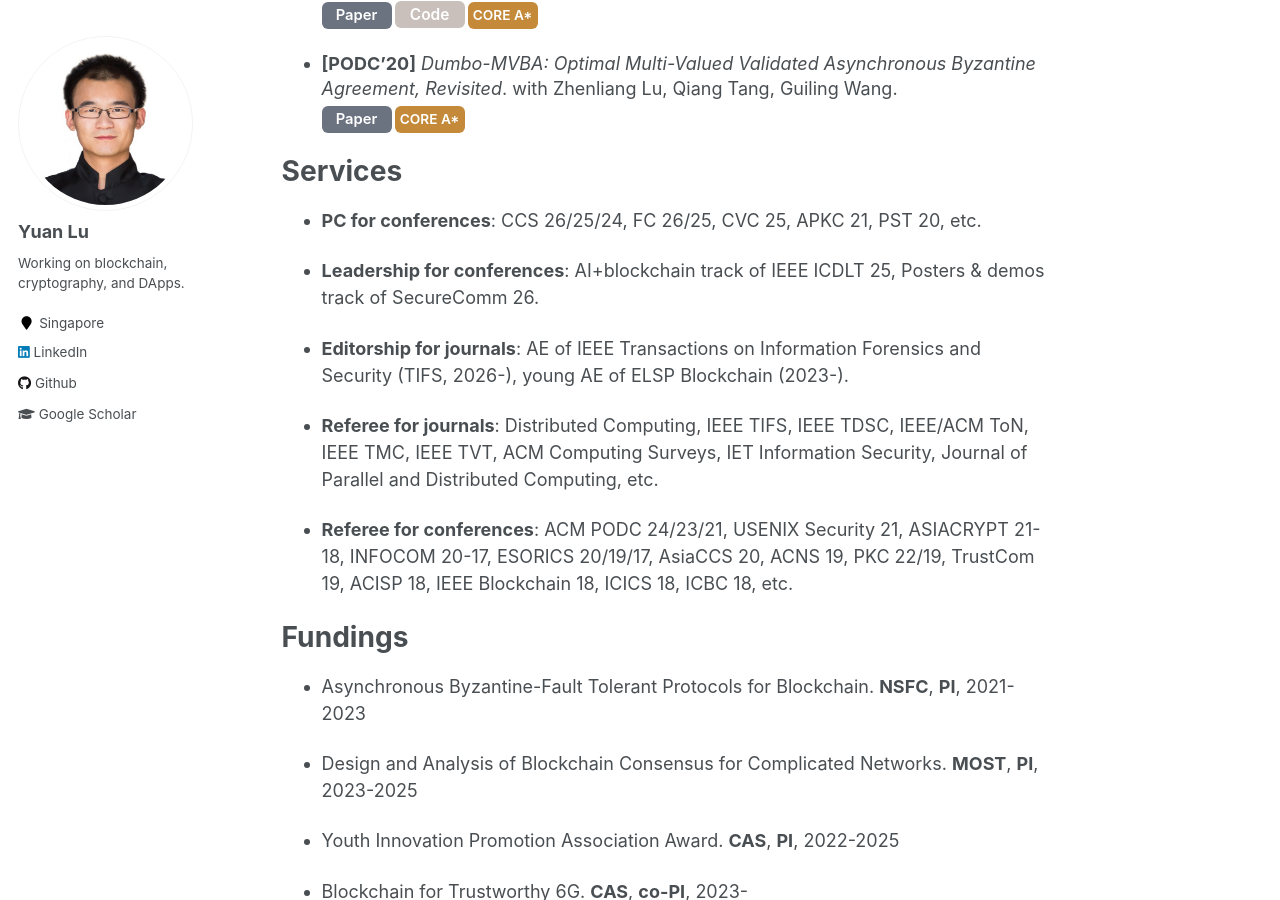
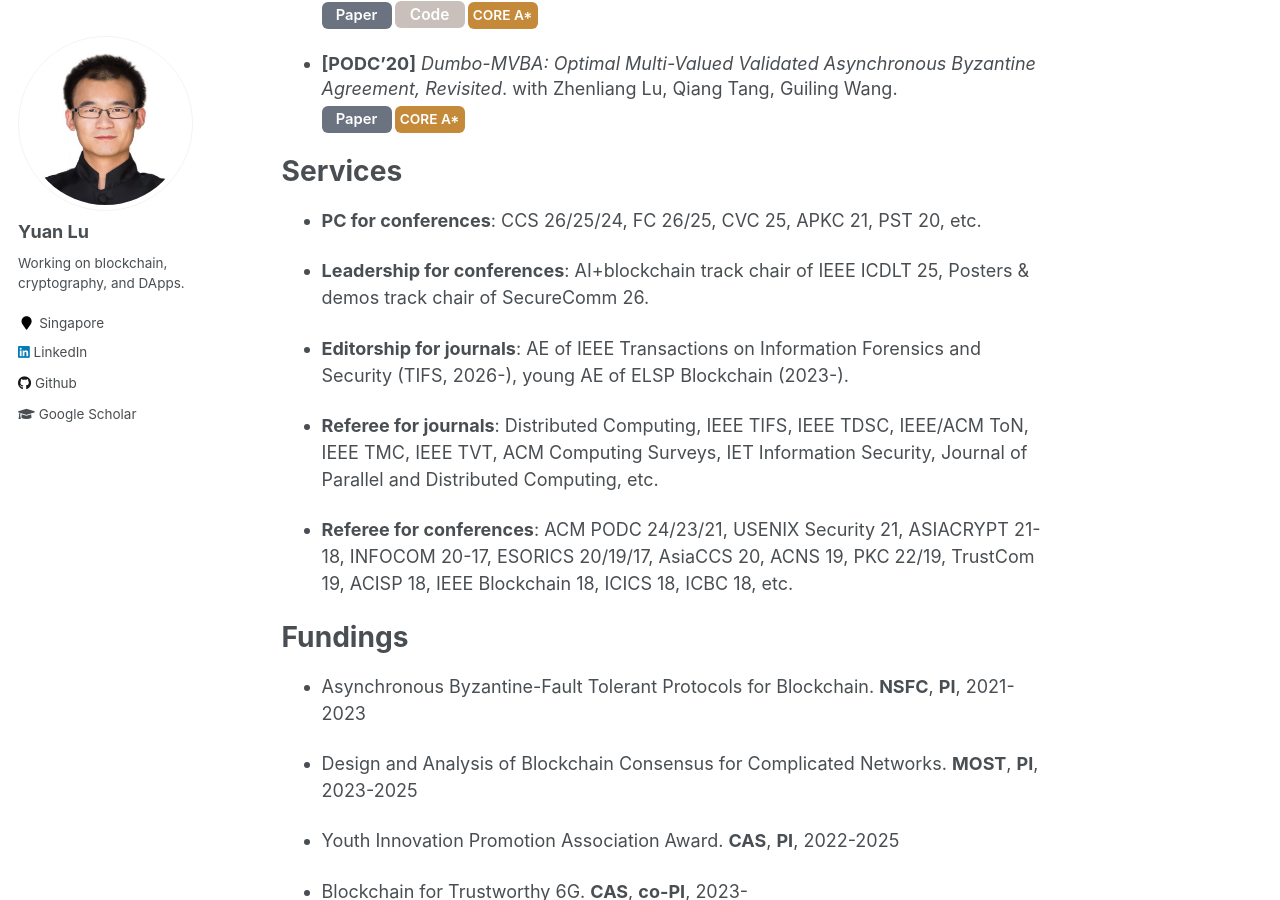
Before and after one commit to yylluu/yylluu.github.io, a Jekyll site: the page built from _pages/about.md, in a window 1280 px wide and 900 px high, scrolled down 2067 px. Built offline with Jekyll 4.4.1, drawn with Linux system fonts in a browser that asks for light colours.

Commit message:
Update about.md

```diff
--- a/_pages/about.md
+++ b/_pages/about.md
@@ -152,7 +152,7 @@ Services
 
 - **PC for conferences**: CCS 26/25/24, FC 26/25, CVC 25, APKC 21, PST 20, etc.
 
-- **Leadership for conferences**: AI+blockchain track of IEEE ICDLT 25, Posters & demos track of SecureComm 26.
+- **Leadership for conferences**: AI+blockchain track chair of IEEE ICDLT 25, Posters & demos track chair of SecureComm 26.
 
 - **Editorship for journals**: AE of IEEE Transactions on Information Forensics and Security (TIFS, 2026-), young AE of ELSP Blockchain (2023-).
 
```
